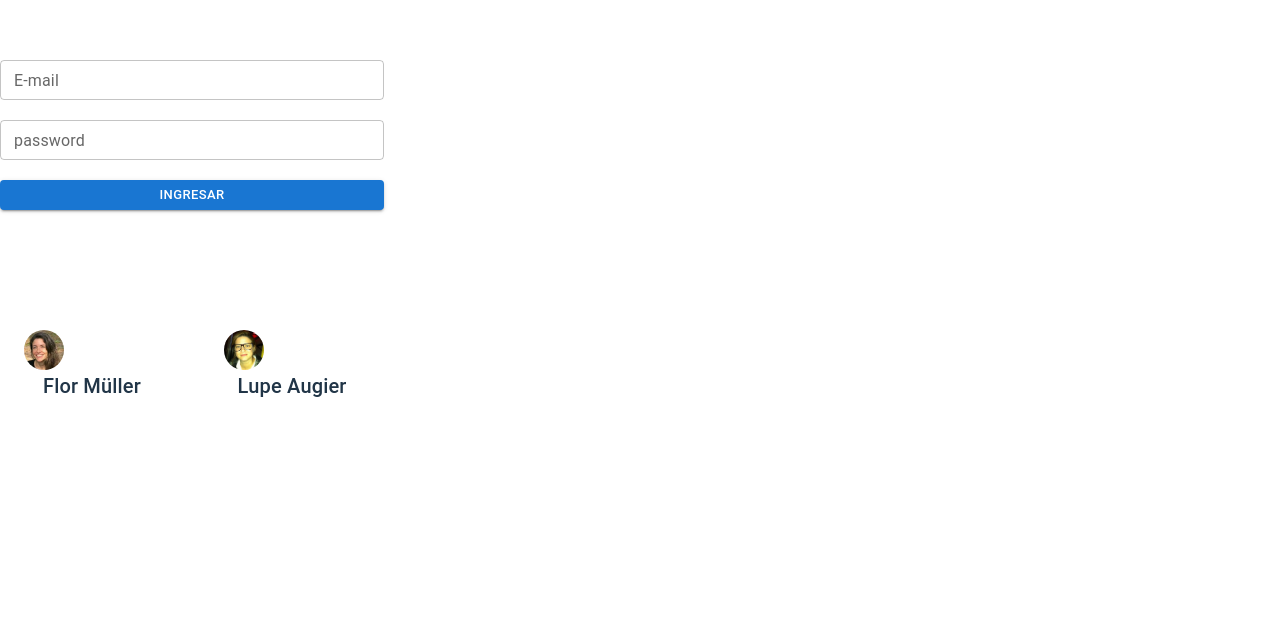
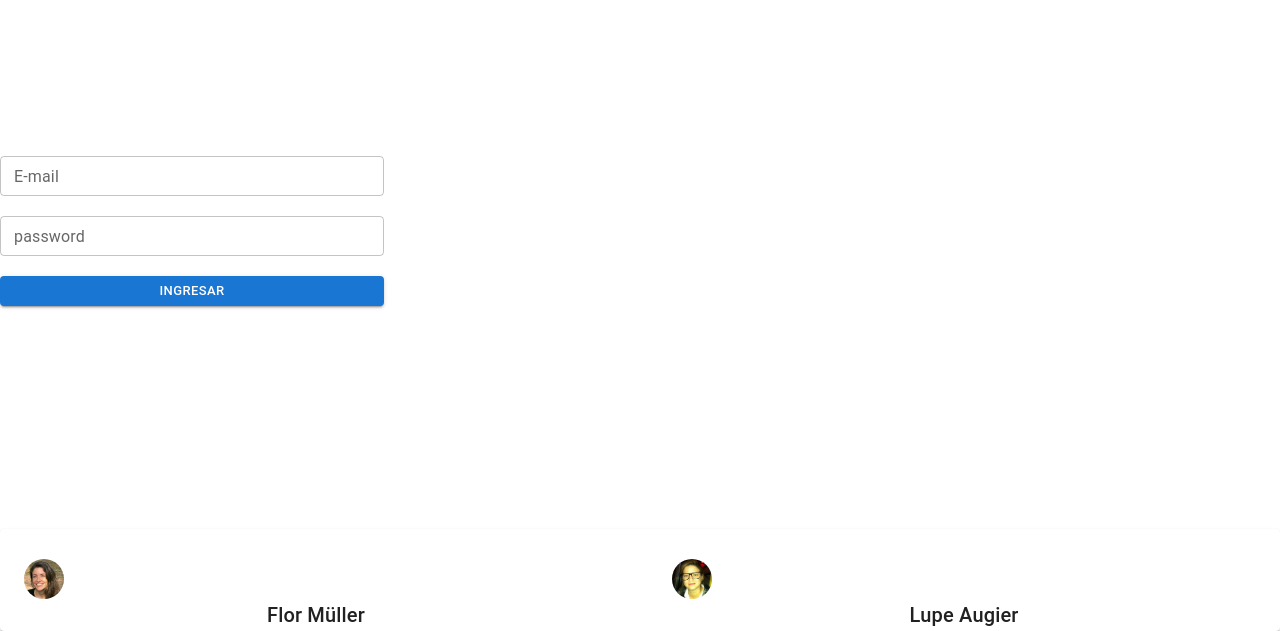
Before and after one commit to lupeaugier/proyectoReact, a React (Vite) app: page /login in a window 1280 px wide. Shown: the part 169-800 px from the top of the page. Built offline with nearby package versions, Linux system fonts and the light colour scheme.

Commit message:
footer fixed falta ajuste

```diff
--- a/src/components/Footer.jsx
+++ b/src/components/Footer.jsx
@@ -1,30 +1,31 @@
 import React from 'react'
-import Avatar from '@mui/material/Avatar';
-import Stack from '@mui/material/Stack';
+//import Avatar from '@mui/material/Avatar';
+//import Stack from '@mui/material/Stack';
 import Lupe from '../assets/img/Lupe.jpeg'
 import Flor from '../assets/img/Flor.png'
-
-import { Container, Typography }  from '@mui/material';
+import { Container, Typography, Paper, Avatar, Stack }  from '@mui/material';
 
 
 const Footer = () => {
 
     return (
-        <Stack paddingTop= "100px" direction="row" spacing={2}>
+        <Paper sx={
+            {marginTop: '10px',
+            position: 'fixed',
+            bottom: 0,
+            width: '100%'}}
+            component="footer" >
+            <Stack paddingTop= "30px" direction="row" spacing={2}>
                 <Container>
                     <Avatar alt="Flor Müller" src={Flor} />
                     <Typography variant='h6' align='center'>Flor Müller</Typography>
-
                 </Container>
                 <Container>
-
                     <Avatar alt="Lupe Augier" src={Lupe} />
                     <Typography variant='h6' align='center'>Lupe Augier</Typography>
                 </Container>
             </Stack>
-
-
-
+        </Paper>
 
     )
 }
```
Lines whose indentation alone changed are shown as unchanged.
